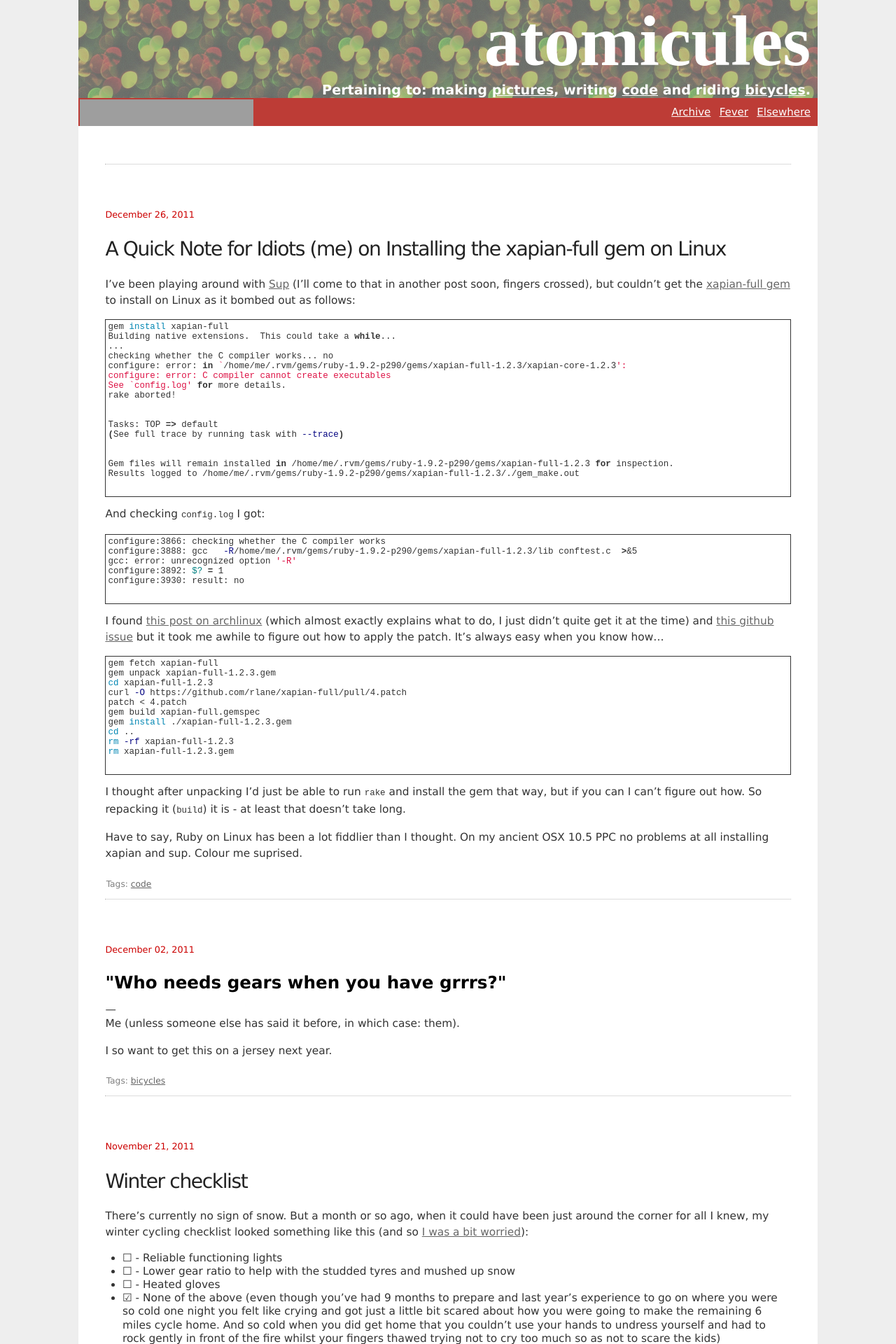
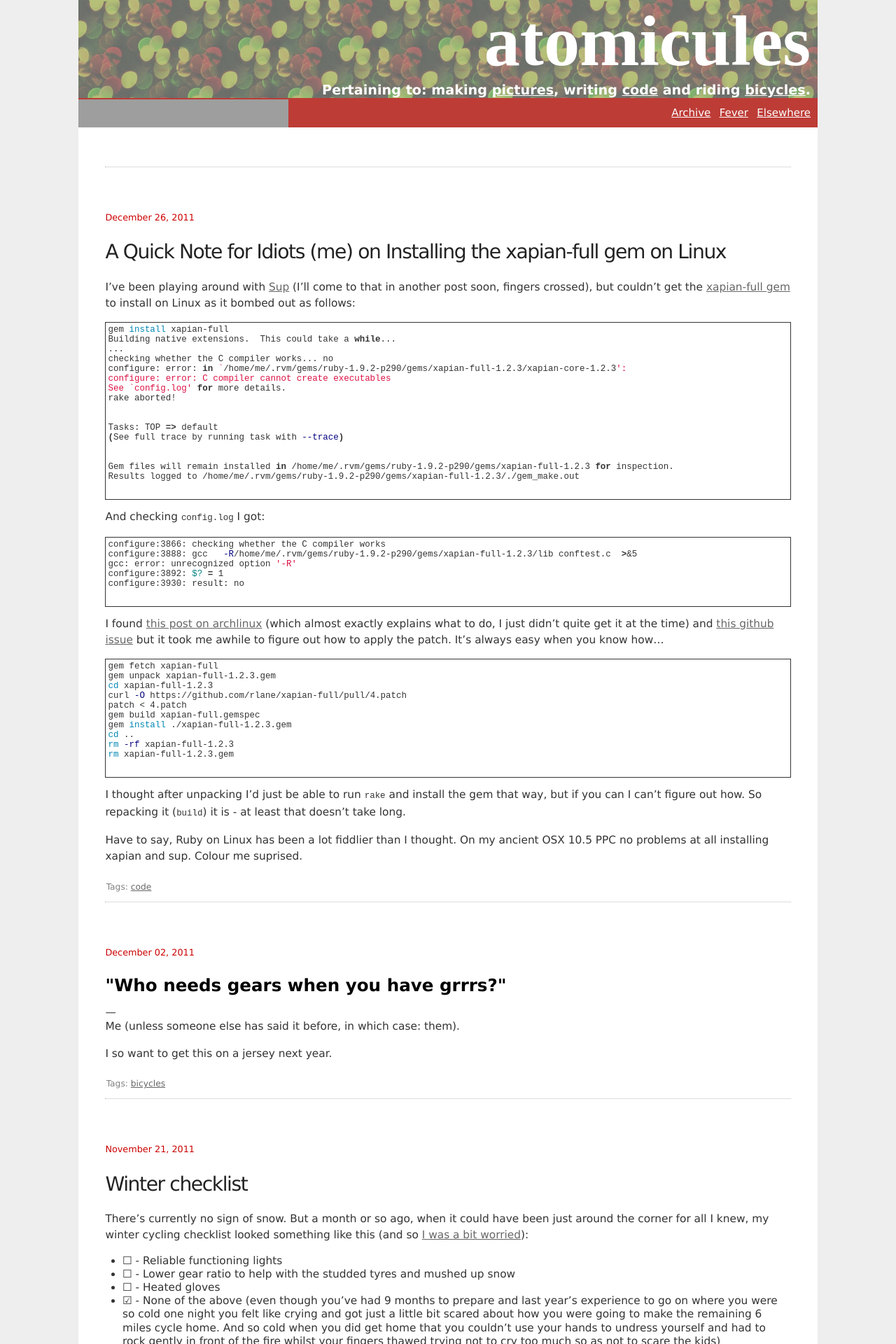
Before and after one commit to emory/atomicules.github.com, a Jekyll site: the page built from index.html, in a window 1280 px wide. Shown: the top 1920 px of the page at 70% size. Built offline with Jekyll 4.4.1, drawn with Linux system fonts in a browser that asks for light colours; some web fonts are replaced; Markdown is read by kramdown in place of the engine named in the settings; grey boxes are pictures that could not be loaded.

Commit message:
Update searchbox layout to match DuckDuckGo changes

```diff
--- a/404.html
+++ b/404.html
@@ -21,7 +21,7 @@
 					<li><a href="/elsewhere.html">Elsewhere</a></li>
 				</ul>
 			</nav>
-			<iframe src="http://duckduckgo.com/search.html?width=200&amp;site=atomicules.co.uk&amp;bgcolor=bd3c36" style="overflow:hidden;margin:0;padding:0px 0px 0px 2px;width:248px;height:38px;border-style:none;" ></iframe>
+			<iframe src="http://duckduckgo.com/search.html?width=200&amp;site=atomicules.co.uk&amp;bgcolor=bd3c36" style="overflow:hidden;margin:0;padding:0;height:40px;border-style:none;" ></iframe>
 		</header>
 
 		<section>
--- a/_includes/page_header.html
+++ b/_includes/page_header.html
@@ -115,6 +115,6 @@
 					<li><a href="/elsewhere.html">Elsewhere</a></li>
 				</ul>
 			</nav>
-			<iframe src="http://duckduckgo.com/search.html?width=200&amp;site=atomicules.co.uk&amp;bgcolor=bd3c36" style="overflow:hidden;margin:0;padding:0px 0px 0px 2px;width:248px;height:38px;border-style:none;" ></iframe>
+			<iframe src="http://duckduckgo.com/search.html?width=200&amp;site=atomicules.co.uk&amp;bgcolor=bd3c36" style="overflow:hidden;margin:0;padding:0;height:40px;border-style:none;" ></iframe>
 		</header>
 		<section>
--- a/fever.html
+++ b/fever.html
@@ -69,7 +69,7 @@ jQuery(function() {
 					<li><a href="/elsewhere.html">Elsewhere</a></li>
 				</ul>
 			</nav>
-			<iframe src="http://duckduckgo.com/search.html?width=200&amp;site=atomicules.co.uk&amp;bgcolor=bd3c36" style="overflow:hidden;margin:0;padding:0px 0px 0px 2px;width:248px;height:38px;border-style:none;" ></iframe>
+			<iframe src="http://duckduckgo.com/search.html?width=200&amp;site=atomicules.co.uk&amp;bgcolor=bd3c36" style="overflow:hidden;margin:0;padding:0height:40px;border-style:none;" ></iframe>
 		</header>
 
 		<section id="result">
--- a/styles/atomicules.css
+++ b/styles/atomicules.css
@@ -66,9 +66,9 @@ header nav {
 	width: 100%;
 	background: #bd3c36;
 	text-align: right;
-	height: 40px;
+	height: 42px;
 	font-size: 15px;
-	line-height: 40px;
+	line-height: 42px;
 }
 
 header nav ul {
@@ -82,7 +82,7 @@ header nav li {
 }
 header iframe {
 	position: relative;
-	top: -38px;
+	top: -40px;
 	padding-left: 10px;
 }
 /* end pixels */
```
